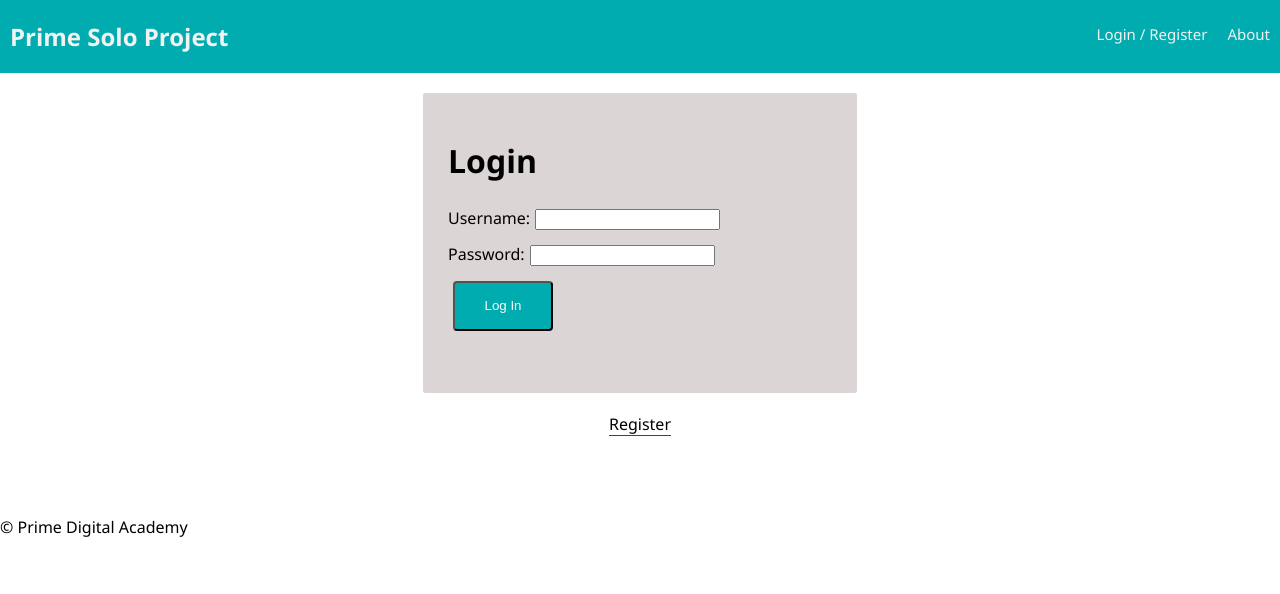
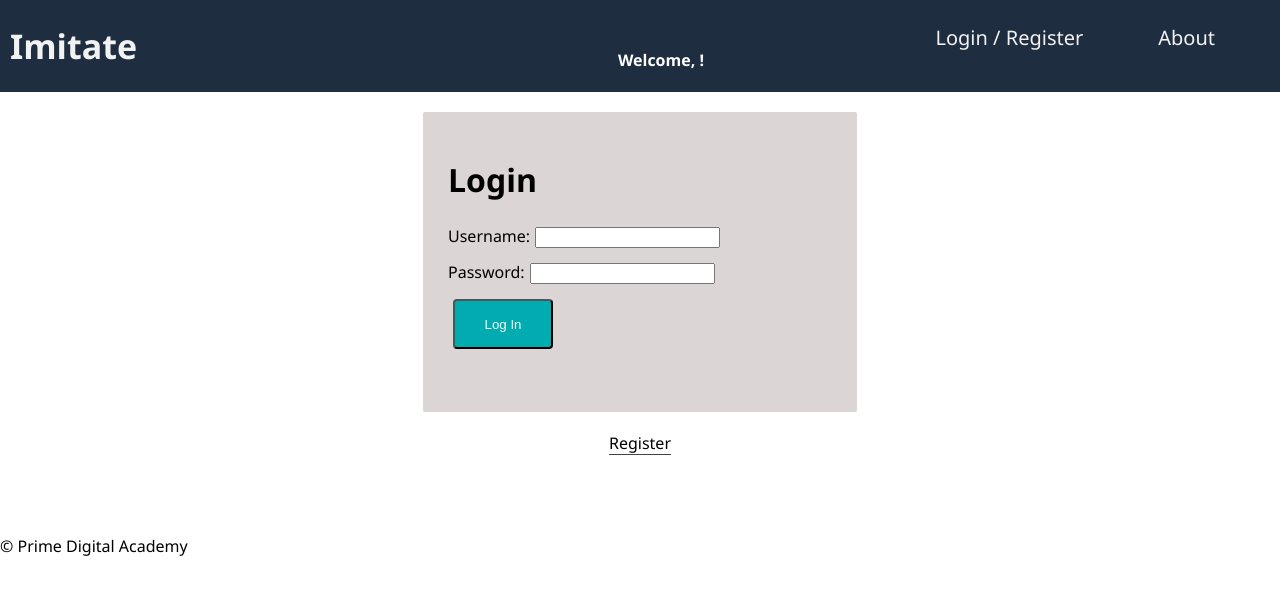
Before and after one commit to jstiff/Imitate, a React (Create React App) app: page /home#/home in a window 1280 px wide. Shown: the top 594 px of the page. Built offline with nearby package versions, Linux system fonts and the light colour scheme; no server answers.

Commit message:
gitHub API is connected to so far finds User

```diff
--- a/src/components/Nav/Nav.css
+++ b/src/components/Nav/Nav.css
@@ -1,30 +1,40 @@
 .nav-title {
-    font-size: 24px;
-    font-weight: 700;
-    display: inline-block;
-    color: #f2f2f2;
-    padding-left: 10px;
+  font-size: 34px;
+  font-weight: 700;
+  display: inline-block;
+  color: #f2f2f2;
+  padding-left: 10px;
 }
 
 .nav {
   overflow: hidden;
-  background-color: #00acb0;
+  background-color: #1e2d3f;
+  height: 40%;
+  position: relative;
 }
 
 .nav-link {
   float: left;
   color: #f2f2f2;
-  background-color: #00acb0;
+  background-color: #1e2d3f;
   text-align: center;
   padding: 24px 10px;
   text-decoration: none;
-  font-size: 15px;
+  font-size: 20px;
+  margin-right: 55px;
 
   /* these last two make the logout button in
   the nav bar look like another link */
-  border:none;
+  border: none;
   cursor: pointer;
-  outline:0;
+  outline: 0;
+}
+.nav-right h4 {
+  color: white;
+  display: inline-block;
+  position: absolute;
+  right: 45%;
+  top: 30%;
 }
 
 .nav-link:hover {
--- a/src/components/Nav/Nav.js
+++ b/src/components/Nav/Nav.js
@@ -1,20 +1,22 @@
-import React from 'react';
-import { Link } from 'react-router-dom';
-import { connect } from 'react-redux';
-import LogOutButton from '../LogOutButton/LogOutButton';
-import './Nav.css';
+import React from "react";
+import { Link } from "react-router-dom";
+import { connect } from "react-redux";
+import LogOutButton from "../LogOutButton/LogOutButton";
+import "./Nav.css";
 
 const Nav = (props) => (
   <div className="nav">
     <Link to="/home">
-      <h2 className="nav-title">Prime Solo Project</h2>
+      <h1 className="nav-title">Imitate</h1>
     </Link>
+
     <div className="nav-right">
+      <h4 id="welcome">Welcome, {props.user.username}!</h4>
       <Link className="nav-link" to="/home">
         {/* Show this link if they are logged in or not,
         but call this link 'Home' if they are logged in,
         and call this link 'Login / Register' if they are not */}
-        {props.user.id ? 'Home' : 'Login / Register'}
+        {props.user.id ? "Home" : "Login / Register"}
       </Link>
       {/* Show the link to the info page and the logout button if the user is logged in */}
       {props.user.id && (
@@ -22,7 +24,7 @@ const Nav = (props) => (
           <Link className="nav-link" to="/info">
             Info Page
           </Link>
-          <LogOutButton className="nav-link"/>
+          <LogOutButton className="nav-link" />
         </>
       )}
       {/* Always show this link since the about page is not protected */}
@@ -38,7 +40,7 @@ const Nav = (props) => (
 // if they are logged in, we show them a few more links
 // if you wanted you could write this code like this:
 // const mapStateToProps = ({ user }) => ({ user });
-const mapStateToProps = state => ({
+const mapStateToProps = (state) => ({
   user: state.user,
 });
 
--- a/src/components/TextArea/TextArea.js
+++ b/src/components/TextArea/TextArea.js
@@ -6,11 +6,9 @@ import reactDOM from "react-dom";
 
 class TextArea extends Component {
   // this component doesn't do much to start, just renders some user info to the DOM
+
   componentDidMount() {
     document.getElementsByTagName("pre")[0].focus();
-
-    let code = reactDOM.findDOMNode(this);
-    console.log("onload DOMnode", code);
     this.setState({
       keyValue: true,
     });
@@ -44,16 +42,17 @@ class TextArea extends Component {
     metrics: {
       correct: 0,
       wrong: 0,
-      lessonLength: this.props.lesson.length,
+      lessonScore: 0,
     },
   };
 
   sendMetrics = () => {
+    let { correct } = this.state.metrics;
+    let { wrong } = this.state.metrics;
     const results = {
-      percentCorrect:
-        this.props.lesson.length / this.state.metrics.correct -
-        this.state.metrics.wrong,
-      percentWrong: this.props.lesson.length / this.state.metrics.wrong,
+      percentCorrect: Math.round(
+        (parseInt(correct) / (parseInt(correct) + parseInt(wrong))) * 100
+      ),
     };
     //   this.props.dispatch({
     //       type: "RESULTS",
@@ -61,6 +60,11 @@ class TextArea extends Component {
     //   })
     console.log("metrics!!!!", this.state.metrics);
     console.log("results!!!!", results);
+    this.setState({
+      metrics: {
+        lessonScore: results.percentCorrect,
+      },
+    });
   };
 
   handleKeyPress = (event, index) => {
@@ -124,8 +128,8 @@ class TextArea extends Component {
               </span>
             );
           })}
-          <h3>{this.props.lesson.length}</h3>
         </pre>
+        <h1>Your score is: {this.state.metrics.lessonScore} %</h1>
         <button onClick={this.sendMetrics}>poop</button>
       </>
     );
--- a/src/components/UserPage/UserPage.js
+++ b/src/components/UserPage/UserPage.js
@@ -6,16 +6,35 @@ import TextArea from "../TextArea/TextArea";
 
 class UserPage extends Component {
   // this component doesn't do much to start, just renders some user info to the DOM
+  state = {
+    input: "",
+  };
+  handleChange = (event) => {
+    this.setState({
+      userName: event.target.value,
+    });
+  };
+  handleClick = () => {
+    this.props.dispatch({
+      type: "FETCH_GITHUB_USER",
+      payload: this.state.userName,
+    });
+  };
 
   render() {
     return (
-      <div>
-        <h1 id="welcome">Welcome, {this.props.user.username}!</h1>
-        <p>Your ID is: {this.props.user.id}</p>
-        <LogOutButton className="log-in" />
-        <br />
-        <TextArea />
-      </div>
+      <>
+        <div>
+          {/* <h1 id="welcome">Welcome, {this.props.user.username}!</h1> */}
+          {/* <p>Your ID is: {this.props.user.id}</p>
+        <LogOutButton className="log-in" /> */}
+          <br />
+          <TextArea />
+          <input onChange={this.handleChange} type="text" />
+          <button onClick={this.handleClick}>Search user</button>
+        </div>
+        <div>{this.props.gitHub}</div>
+      </>
     );
   }
 }
@@ -24,7 +43,15 @@ class UserPage extends Component {
 const mapStateToProps = (state) => ({
   user: state.user,
   lesson: state.lessonText,
+  gitHub: state.apiReducer,
 });
 
 // this allows us to use <App /> in index.js
 export default connect(mapStateToProps)(UserPage);
+
+// const add = (x)=> {
+//   return (y)=>{x + y}
+// }
+// add(5)(4) (y) =>{5 + y }     connect takes the mapStateToProps function and injects it into another function then calls that new function with UserPage as its argument.
+//           (4) => { 5 + 4}
+//                    9
--- /dev/null
+++ b/src/redux/reducers/apiReducer.js
@@ -0,0 +1,8 @@
+const apiReducer = (state = [], action) => {
+  if (action.type === "LOAD_INTO_STORE") {
+    return [action.payload];
+  }
+  return state;
+};
+
+export default apiReducer;
--- a/src/redux/reducers/index.js
+++ b/src/redux/reducers/index.js
@@ -3,6 +3,7 @@ import errors from "./errorsReducer";
 import loginMode from "./loginModeReducer";
 import user from "./userReducer";
 import lessonText from "./lessonText";
+import apiReducer from "./apiReducer";
 
 // rootReducer is the primary reducer for our entire project
 // It bundles up all of the other reducers so our project can use them.
@@ -14,7 +15,9 @@ const rootReducer = combineReducers({
   errors, // contains registrationMessage and loginMessage
   loginMode, // will have a value of 'login' or 'registration' to control which screen is shown
   user,
-  lessonText, // will have an id and username if someone is logged in
+  lessonText,
+  apiReducer,
+  // will have an id and username if someone is logged in
 });
 
 export default rootReducer;
--- a/src/redux/reducers/lessonText.js
+++ b/src/redux/reducers/lessonText.js
@@ -1,4 +1,4 @@
-const lessonText = () => {
+const lessonText = (state = []) => {
   return [
     "t",
     "h",
--- /dev/null
+++ b/src/redux/sagas/gitHubSaga.js
@@ -0,0 +1,24 @@
+import axios from "axios";
+import { put, takeLatest } from "redux-saga/effects";
+
+function* queryForUser(action) {
+  try {
+    console.log("gitHubSaga ???", action.payload);
+    const response = yield axios.post("api/gitHub/", {
+      userName: action.payload,
+    });
+    console.log(" response in gitHubSaga", response.data);
+    yield put({
+      type: "LOAD_INTO_STORE",
+      payload: response.data,
+    });
+  } catch (error) {
+    console.log("Error with GitHub user query:", error);
+  }
+}
+
+function* gitHubSaga() {
+  yield takeLatest("FETCH_GITHUB_USER", queryForUser);
+}
+
+export default gitHubSaga;
--- a/src/redux/sagas/index.js
+++ b/src/redux/sagas/index.js
@@ -1,7 +1,8 @@
-import { all } from 'redux-saga/effects';
-import loginSaga from './loginSaga';
-import registrationSaga from './registrationSaga';
-import userSaga from './userSaga';
+import { all } from "redux-saga/effects";
+import loginSaga from "./loginSaga";
+import registrationSaga from "./registrationSaga";
+import userSaga from "./userSaga";
+import gitHubSaga from "./gitHubSaga";
 
 // rootSaga is the primary saga.
 // It bundles up all of the other sagas so our project can use them.
@@ -11,9 +12,5 @@ import userSaga from './userSaga';
 // the registration triggers a login
 // and login triggers setting the user
 export default function* rootSaga() {
-  yield all([
-    loginSaga(),
-    registrationSaga(),
-    userSaga(),
-  ]);
+  yield all([loginSaga(), registrationSaga(), userSaga(), gitHubSaga()]);
 }
```
Also changed, not shown: 2 other files (tests, documents, lock files or other folders).
